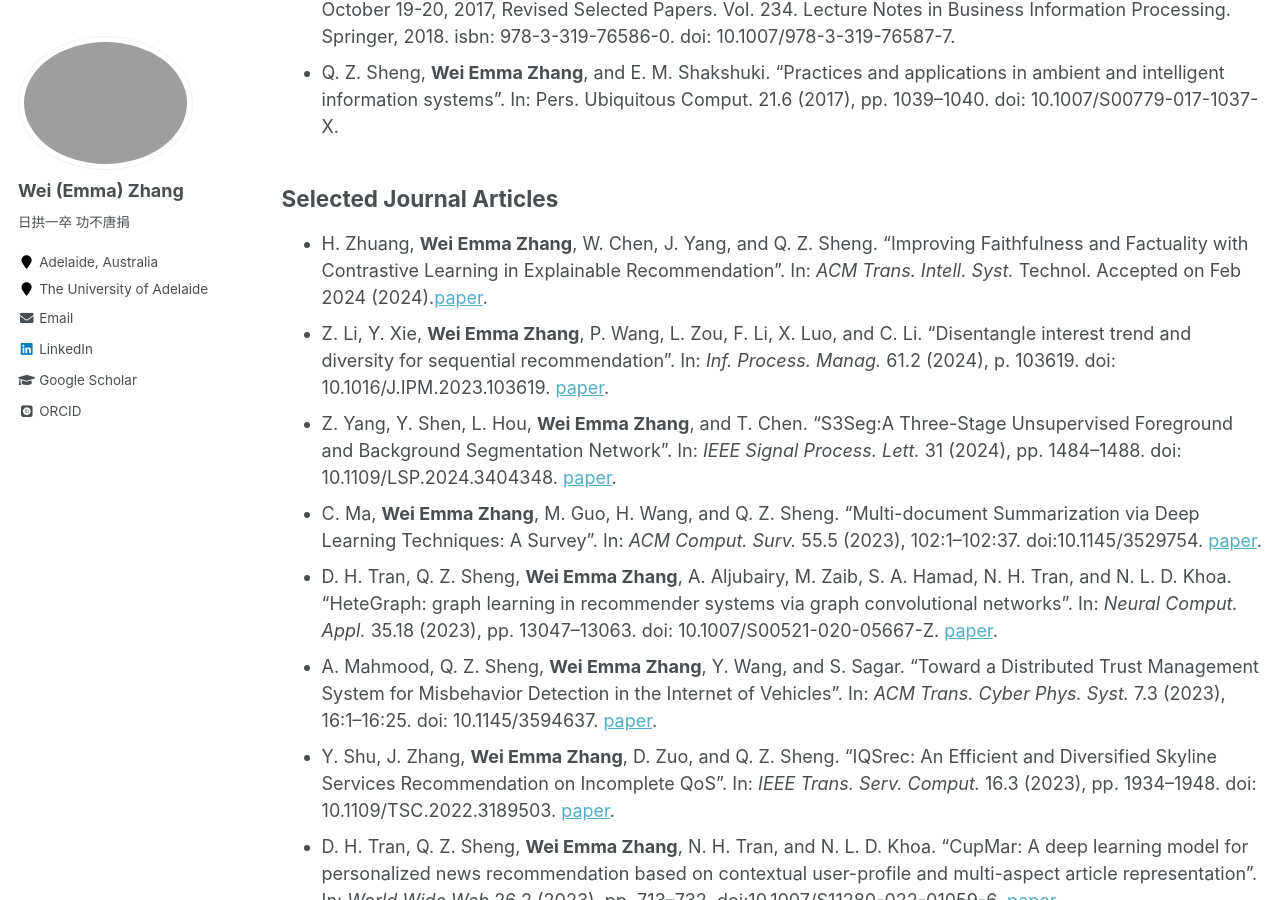
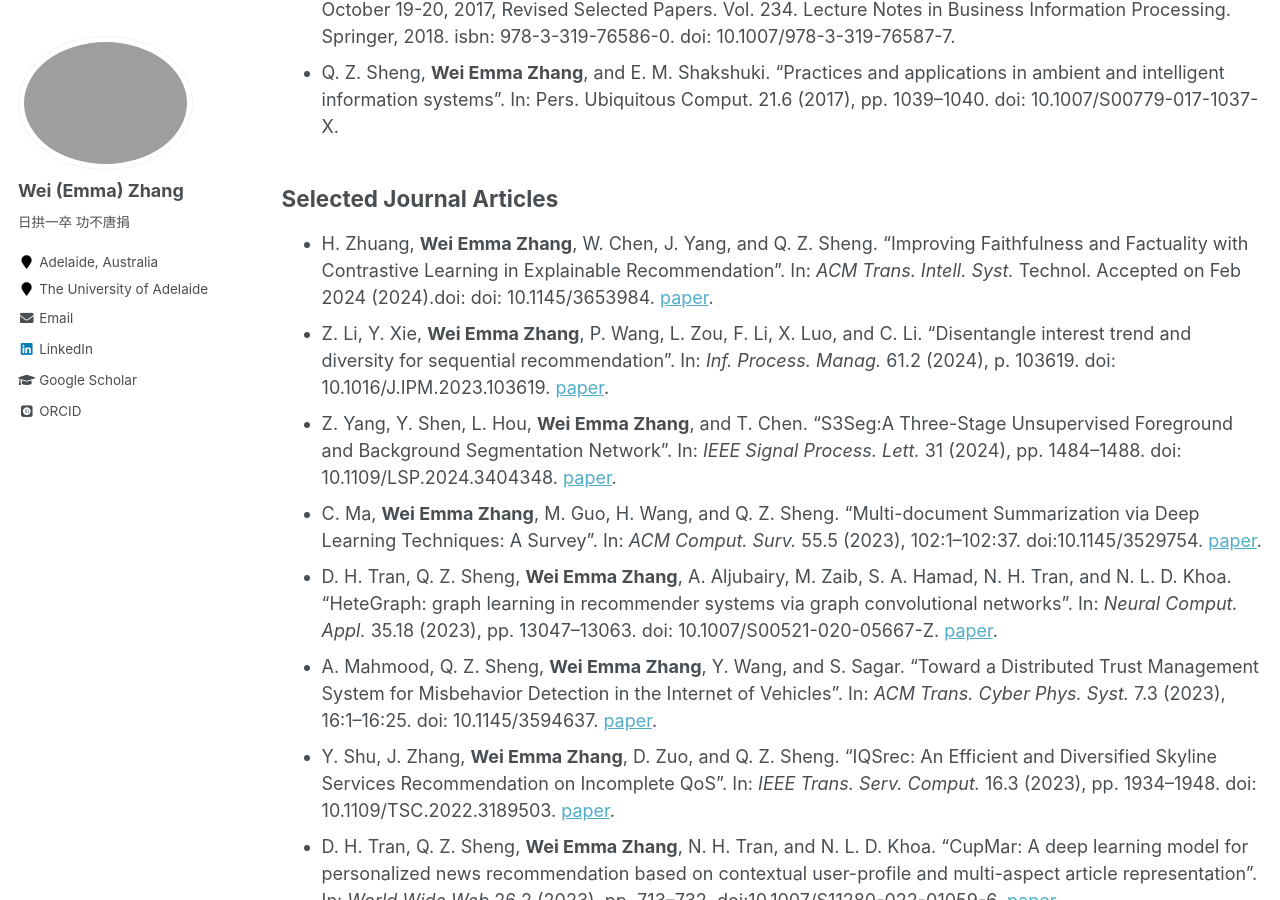
Before and after one commit to weiezhang/weiezhang.github.io, a Jekyll site: the page built from _pages/publications.md, in a window 1280 px wide and 900 px high, scrolled down 1221 px. Built offline with Jekyll 4.4.1, drawn with Linux system fonts in a browser that asks for light colours; some web fonts are replaced.

Commit message:
Update publications.md

```diff
--- a/_pages/publications.md
+++ b/_pages/publications.md
@@ -25,7 +25,7 @@ Mahmood. Springer, 2019, pp. 203–226.
 - Q. Z. Sheng, <b>Wei Emma Zhang</b>, and E. M. Shakshuki. “Practices and applications in ambient and intelligent information systems”. In: Pers. Ubiquitous Comput. 21.6 (2017), pp. 1039–1040. doi: 10.1007/S00779-017-1037-X.
 
 ## Selected Journal Articles
-- H. Zhuang, <b>Wei Emma Zhang</b>, W. Chen, J. Yang, and Q. Z. Sheng. “Improving Faithfulness and Factuality with Contrastive Learning in Explainable Recommendation”. In: *ACM Trans. Intell. Syst.* Technol. Accepted on Feb 2024 (2024).[paper](https://doi.org/10.1145/36539).
+- H. Zhuang, <b>Wei Emma Zhang</b>, W. Chen, J. Yang, and Q. Z. Sheng. “Improving Faithfulness and Factuality with Contrastive Learning in Explainable Recommendation”. In: *ACM Trans. Intell. Syst.* Technol. Accepted on Feb 2024 (2024).doi: doi: 10.1145/3653984. [paper](https://doi.org/10.1145/36539).
 - Z. Li, Y. Xie, <b>Wei Emma Zhang</b>, P. Wang, L. Zou, F. Li, X. Luo, and C. Li. “Disentangle interest trend and diversity for sequential recommendation”. In: *Inf. Process. Manag.* 61.2 (2024), p. 103619. doi: 10.1016/J.IPM.2023.103619. [paper](https://doi.org/10.1016/j.ipm.2023.103619).
 - Z. Yang, Y. Shen, L. Hou, <b>Wei Emma Zhang</b>, and T. Chen. “S3Seg:A Three-Stage Unsupervised Foreground and Background Segmentation Network”. In: *IEEE Signal Process. Lett.* 31 (2024), pp. 1484–1488. doi: 10.1109/LSP.2024.3404348. [paper](https://doi.org/10.1109/LSP.2024.3404348).
 - C. Ma, <b>Wei Emma Zhang</b>, M. Guo, H. Wang, and Q. Z. Sheng. “Multi-document Summarization via Deep Learning Techniques: A Survey”. In: *ACM Comput. Surv.* 55.5 (2023), 102:1–102:37. doi:10.1145/3529754. [paper](https://doi.org/10.1145/3529754.1).
```
